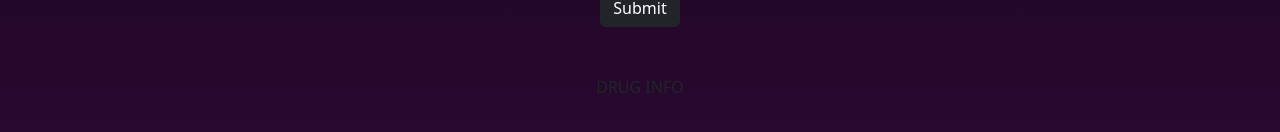
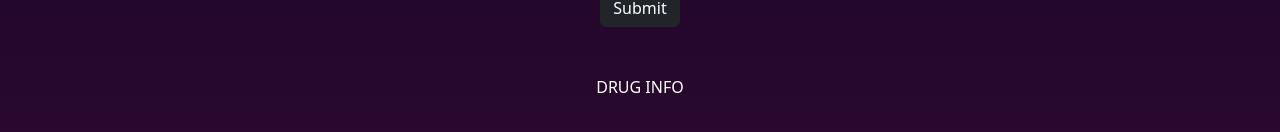
Before and after one commit to arnavk377/dosewise-frontend, a React (Vite) app: page / in a window 1280 px wide. Shown: the part 426-558 px from the top of the page. Built offline with nearby package versions, Linux system fonts and the light colour scheme.

Commit message:
white for di

```diff
--- a/src/App.jsx
+++ b/src/App.jsx
@@ -42,7 +42,7 @@ export default function App() {
       </form>
       </div>
       <div className="d-flex justify-content-center align-items-center mt-5">
-      <p id="drugInfo">DRUG INFO</p>
+      <p id="drugInfo" className="text-white">DRUG INFO</p>
       </div>
     </>
   )
```
